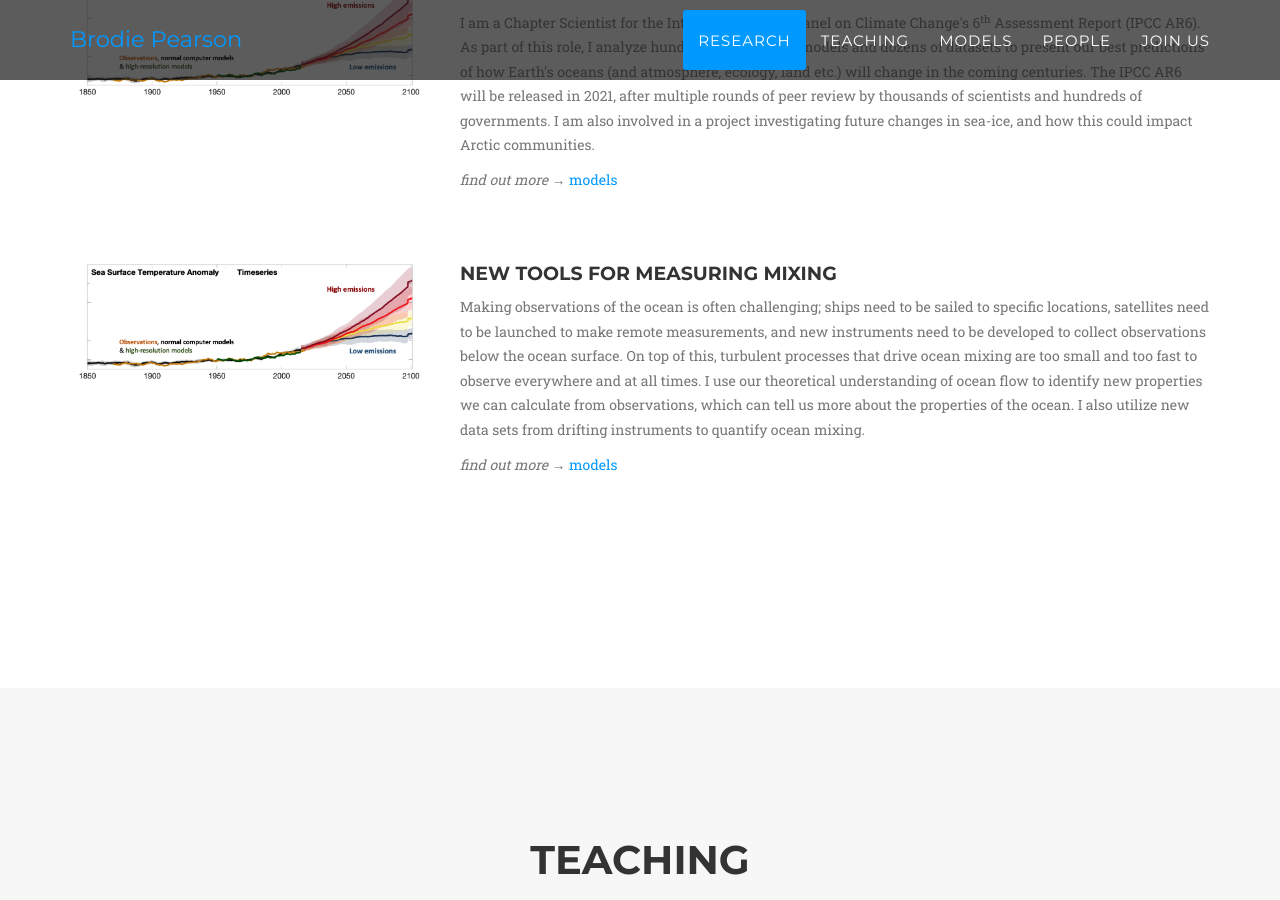
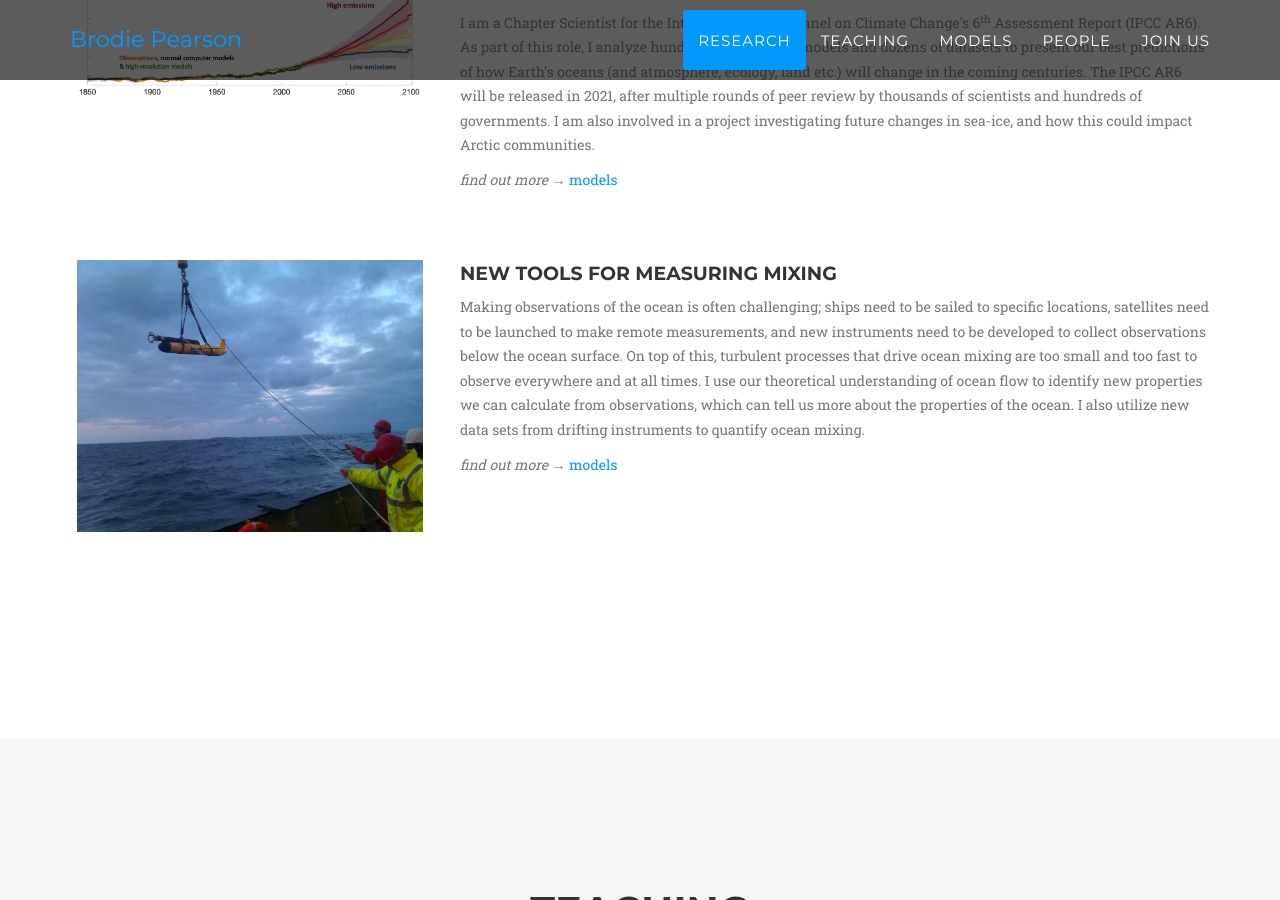
Before and after one commit to BrodiePearson/BrodiePearson.github.io, a Jekyll site: the page built from index.html, in a window 1280 px wide and 900 px high, scrolled down 2359 px. Built offline with Jekyll 4.4.1, drawn with Linux system fonts in a browser that asks for light colours; nearby versions of some CDN libraries; some web fonts are replaced; library files that are not in the unit come from our copies; comment, search, counter and statistics services are not loaded.

Commit message:
New Research

```diff
--- a/_data/research.yml
+++ b/_data/research.yml
@@ -24,6 +24,6 @@
   description: "I am a Chapter Scientist for the Intergovernmental Panel on Climate Change's 6<sup>th</sup> Assessment Report (IPCC AR6). As part of this role, I analyze hundreds of computer models and dozens of datasets to present our best predictions of how Earth's oceans (and atmosphere, ecology, land etc.) will change in the coming centuries. The IPCC AR6 will be released in 2021, after multiple rounds of peer review by thousands of scientists and hundreds of governments. I am also involved in a project investigating future changes in sea-ice, and how this could impact Arctic communities.   "
 
 - name: New Tools for Measuring Mixing
-  pic: SST_Timeseries.jpg
+  pic: OSMOSIS_Cruise.png
   more: models
   description: "Making observations of the ocean is often challenging; ships need to be sailed to specific locations, satellites need to be launched to make remote measurements, and new instruments need to be developed to collect observations below the ocean surface. On top of this, turbulent processes that drive ocean mixing are too small and too fast to observe everywhere and at all times. I use our theoretical understanding of ocean flow to identify new properties we can calculate from observations, which can tell us more about the properties of the ocean. I also utilize new data sets from drifting instruments to quantify ocean mixing.   "
```
Also changed, not shown: img/research/OSMOSIS_Cruise.png (added), 2 other files.
